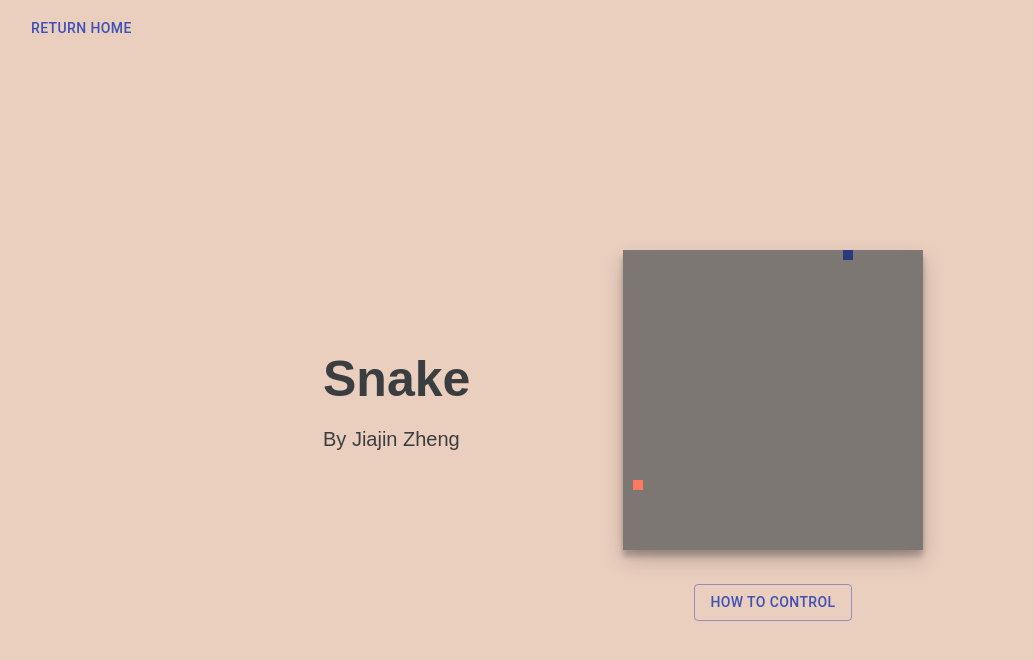
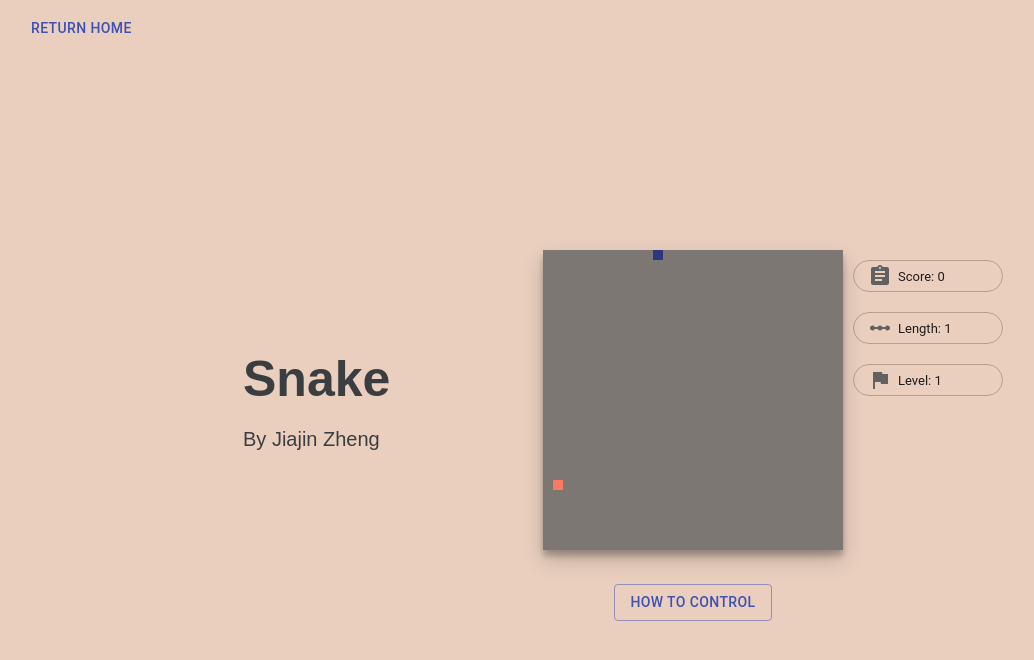
Before and after one commit to jackytsheng/gadget, a React (Create React App) app: page /snake in a window 1280 px wide. Shown: the top 660 px of the page, without its empty margins (17-1051 px from the left). Built offline with nearby package versions, Linux system fonts and the light colour scheme.

Commit message:
update scoring for snake

```diff
--- a/src/components/Snake/Snake.jsx
+++ b/src/components/Snake/Snake.jsx
@@ -47,11 +47,9 @@ const FlexVerticalWrapper = styled.div`
   }
 `;
 
-const FlexVertical = styled.div`
+const Flex = styled.div`
   display: flex;
-  flex-direction: column;
   justify-content: center;
-  align-items: center;
   position: relative;
   margin: 20px 0;
   @media (max-width: 500px) {
@@ -66,9 +64,9 @@ export default () => {
         <Title>Snake</Title>
         <SubTitle>By Jiajin Zheng</SubTitle>
       </FlexVerticalWrapper>
-      <FlexVertical>
+      <Flex>
         <Canvas />
-      </FlexVertical>
+      </Flex>
     </Wrapper>
   );
 };
--- a/src/components/Snake/components/Canvas.jsx
+++ b/src/components/Snake/components/Canvas.jsx
@@ -1,9 +1,11 @@
 import React, { useRef, useEffect, useState } from 'react';
+import { makeStyles, createStyles } from '@material-ui/core/styles';
 import styled from 'styled-components';
 import Button from '@material-ui/core/Button';
 import Chip from '@material-ui/core/Chip';
-import Avatar from '@material-ui/core/Avatar';
-import FlagTwoTone from '@material-ui/icons/FlagTwoTone';
+import AssignmentIcon from '@material-ui/icons/Assignment';
+import AssistantPhoto from '@material-ui/icons/AssistantPhoto';
+import LinearScale from '@material-ui/icons/LinearScale';
 import useSnakeHook from '../hooks/useSnakeHook';
 import Information from './Information';
 import CenterWrapper from '../../../Layout/CenterWrapper';
@@ -16,11 +18,22 @@ const Wrapper = styled.div`
 
 const Record = styled.div`
   position: relative;
-  width: 100%;
+  width: 160px;
   display: flex;
-  justify-content: space-around;
-  margin-top: 30px;
+  flex-direction: column;
+
+  @media (max-width: 850px) {
+    position: fixed;
+    top: 10%;
+    right: 15%;
+  }
+  @media (max-width: 500px) {
+    position: fixed;
+    top: 10px;
+    right: 15%;
+  }
 `;
+
 const Canvas = styled.canvas`
   width: ${({ width }) => width}px;
   height: ${({ height }) => height}px;
@@ -45,6 +58,7 @@ const LosePop = styled.div`
   right: 0;
   background-color: ${POP_BG_COLOR};
 `;
+
 const LostText = styled.div`
   font-size: 25px;
   font-weight: 500;
@@ -52,6 +66,7 @@ const LostText = styled.div`
   color: ${BORDER_COLOR};
   letter-spacing: 0.3px;
 `;
+
 const RestartBtn = styled(Button)`
   margin-top: 15px !important;
   width: 120px;
@@ -70,15 +85,34 @@ const RestartBtn = styled(Button)`
   }
 `;
 
+const useStyles = makeStyles((theme) =>
+  createStyles({
+    avatar: {
+      border: '1px solid #3f51b5',
+      backgroundColor: 'transparent',
+    },
+    chip: {
+      width: '150px',
+      justifyContent: 'flex-start',
+      paddingLeft: '10px',
+      margin: '10px 0 10px 10px',
+      '@media (max-width:850px)': {
+        paddingLeft: 0,
+        margin: '5px 0 5px 5px',
+      },
+      '@media (max-width:500px)': {
+        paddingLeft: 0,
+        margin: '1px 0 1px 1px',
+      },
+    },
+  })
+);
+
 export default () => {
+  const classes = useStyles();
   const canvasRef = useRef(null);
   const [lose, useLose] = useState(false);
-  const [record, useRecord] = useState({ score: 0, level: 1 });
-  const [best, useBestRecord] = useState(
-    localStorage.getItem('Snake-Best')
-      ? JSON.parse(localStorage.getItem('Snake-Best'))
-      : { score: 0, level: 1 }
-  );
+  const [record, useRecord] = useState({ score: 0, level: 1, length: 1 });
   const [clickRestart, useClickRestart] = useState(false);
   // Size of the canvas
   const CANVAS_WIDTH = 300;
@@ -92,9 +126,7 @@ export default () => {
     CANVAS_HEIGHT,
     SCALE,
     useLose,
-    useRecord,
-    useBestRecord,
-    best
+    useRecord
   );
 
   // on Mount
@@ -116,7 +148,7 @@ export default () => {
     useClickRestart(false);
 
     // Reset record
-    useRecord({ score: 0, level: 1 });
+    useRecord({ score: 0, level: 1, length: 1 });
 
     resetGame();
   }, [clickRestart]);
@@ -128,8 +160,9 @@ export default () => {
           <LosePop>
             <PopUpWrapper>
               <LostText>You lost !</LostText>
+              <LostText>Score : {record.score}</LostText>
+              <LostText>Snake Length : {record.length}</LostText>
               <LostText>Level : {record.level}</LostText>
-              <LostText>Score : {record.score}</LostText>
               <RestartBtn
                 variant='outlined'
                 onClick={() => useClickRestart(true)}
@@ -141,26 +174,26 @@ export default () => {
         )}
         <Information />
       </Wrapper>
-      {/* <Record>
-        <Chip icon={<FlagTwoTone />} variant='outlined' label={record.score} />
+      <Record>
         <Chip
-          avatar={<Avatar>Lv</Avatar>}
+          className={classes.chip}
+          icon={<AssignmentIcon />}
+          label={'Score: ' + record.score}
           variant='outlined'
-          label={record.level}
         />
         <Chip
-          color='primary'
-          icon={<FlagTwoTone />}
+          className={classes.chip}
+          icon={<LinearScale />}
+          label={'Length: ' + record.length}
           variant='outlined'
-          label={best.score}
         />
         <Chip
-          color='primary'
-          avatar={<Avatar>Lv</Avatar>}
+          className={classes.chip}
+          icon={<AssistantPhoto />}
+          label={'Level: ' + record.level}
           variant='outlined'
-          label={best.level}
         />
-      </Record> */}
+      </Record>
     </>
   );
 };
--- a/src/components/Snake/hooks/useSnakeHook.js
+++ b/src/components/Snake/hooks/useSnakeHook.js
@@ -2,15 +2,7 @@ import { useEffect, useState, useRef } from 'react';
 import useTouchMoveHook from '../../../hooks/touchMoveHook';
 import useArrowPad from '../../../hooks/arrowPad';
 
-export default (
-  width,
-  height,
-  scale,
-  useLose,
-  useRecord,
-  useBestRecord,
-  previousRecord
-) => {
+export default (width, height, scale, useLose, useRecord) => {
   // Note: This must be divisible
   const rows = height / scale;
   const columns = width / scale;
@@ -26,23 +18,25 @@ export default (
   });
   const snakeTailPosRef = useRef([{ x: 0, y: 0, id: '00' }]);
   const headingRef = useRef('Right');
-  const nextHeadingRef = useRef(null);
+  const curDirectionRef = useRef('Right');
+
   const speedRef = useRef({ xSpeed: scale, ySpeed: 0 });
-  const levelRef = useRef(1);
-  const scoreRef = useRef(0);
+  const lastEatenRef = useRef(Date.now());
+  const recordRef = useRef({ level: 1, length: 1, score: 0 });
+  const intervalRef = useRef(0);
 
   const changeDirection = (direction) => {
-    if (direction === 'Up' && headingRef.current !== 'Down') {
-      nextHeadingRef.current = direction;
+    if (direction === 'Up' && curDirectionRef.current !== 'Down') {
+      headingRef.current = direction;
       speedRef.current = { xSpeed: 0, ySpeed: -scale };
-    } else if (direction === 'Down' && headingRef.current !== 'Up') {
-      nextHeadingRef.current = direction;
+    } else if (direction === 'Down' && curDirectionRef.current !== 'Up') {
+      headingRef.current = direction;
       speedRef.current = { xSpeed: 0, ySpeed: scale };
-    } else if (direction === 'Left' && headingRef.current !== 'Right') {
-      nextHeadingRef.current = direction;
+    } else if (direction === 'Left' && curDirectionRef.current !== 'Right') {
+      headingRef.current = direction;
       speedRef.current = { xSpeed: -scale, ySpeed: 0 };
-    } else if (direction === 'Right' && headingRef.current !== 'Left') {
-      nextHeadingRef.current = direction;
+    } else if (direction === 'Right' && curDirectionRef.current !== 'Left') {
+      headingRef.current = direction;
       speedRef.current = { xSpeed: scale, ySpeed: 0 };
     }
   };
@@ -50,26 +44,7 @@ export default (
   useTouchMoveHook(changeDirection);
   useArrowPad(changeDirection);
 
-  // Scoring system
-  useEffect(() => {
-    const scoreInterval = setInterval(() => {
-      // If not lost
-      if (!checkLose(snakeTailPosRef.current[0].id)) {
-        // Update Scoring & Level
-        updateLevel();
-        if (scoreRef.current > previousRecord.score) {
-          useBestRecord({ score: scoreRef.current, level: levelRef.current });
-        }
-
-        useRecord({ score: scoreRef.current, level: levelRef.current });
-      }
-    }, 500);
-
-    return () => {
-      clearInterval(scoreInterval);
-    };
-  }, []);
-
+  const InitialTime = 400;
   // When ctx is received
   useEffect(() => {
     // Initial tail position is the same as the head
@@ -77,32 +52,42 @@ export default (
       return;
     }
 
-    const timeInterval = Math.floor(300 / (levelRef.current * 0.4 + 1));
-    console.log('Time Interval', timeInterval);
+    console.log('Time Interval', InitialTime);
 
-    const gameInterval = setInterval(() => {
+    intervalRef.current = setInterval(() => {
       // Checkout lose
       const lost = checkLose(snakeTailPosRef.current[0].id);
       if (lost) {
-        if (scoreRef.current > previousRecord.score) {
-          localStorage.setItem(
-            'Snake-Best',
-            JSON.stringify({ score: scoreRef.current, level: levelRef.current })
-          );
-        }
+        useLose(true);
+      } else {
+        update();
+        draw(ctx);
+      }
+    }, InitialTime);
+
+    return () => {
+      clearInterval(intervalRef.current);
+    };
+  }, [ctx]);
+
+  const newInterval = () => {
+    const timeInterval = Math.floor(
+      InitialTime / (recordRef.current.level * 0.4 + 1)
+    );
+    clearInterval(intervalRef.current);
+    console.log('Time Interval', timeInterval);
+
+    intervalRef.current = setInterval(() => {
+      // Checkout lose
+      const lost = checkLose(snakeTailPosRef.current[0].id);
+      if (lost) {
         useLose(true);
       } else {
         update();
         draw(ctx);
       }
     }, timeInterval);
-
-    // Add a listening
-
-    return () => {
-      clearInterval(gameInterval);
-    };
-  }, [ctx, levelRef.current]);
+  };
 
   const resetAll = () => {
     snakePosRef.current = {
@@ -116,8 +101,7 @@ export default (
     snakeTailPosRef.current = [{ x: 0, y: 0, id: '00' }];
     headingRef.current = 'Right';
     speedRef.current = { xSpeed: scale, ySpeed: 0 };
-    levelRef.current = 1;
-    scoreRef.current = 0;
+    recordRef.current = { level: 1, length: 1, score: 0 };
   };
 
   const draw = (ctx) => {
@@ -138,6 +122,7 @@ export default (
   };
 
   const update = () => {
+    curDirectionRef.current = headingRef.current;
     let x = snakePosRef.current.x + speedRef.current.xSpeed;
     let y = snakePosRef.current.y + speedRef.current.ySpeed;
 
@@ -159,24 +144,30 @@ export default (
     // Set head position
     snakePosRef.current = { x, y };
 
-    // Set head direction, so that it won't react to keyboard too sensitively
-    headingRef.current = nextHeadingRef.current;
-
     // If eaten then not need to pop
     !eatenFruit() && snakeTailPosRef.current.pop();
   };
 
-  const calNextScore = () =>
-    Math.floor(
-      50 * (levelRef.current * 0.1 + levelRef.current) * levelRef.current
-    );
+  const UpdateRecord = () => {
+    // Get the time different between fruit eaten
+    const length = snakeTailPosRef.current?.length;
+    let { level, score } = recordRef.current;
+    const newNow = Date.now();
+    score += Math.floor(100000 / (newNow - lastEatenRef.current));
+    lastEatenRef.current = newNow;
 
-  const updateLevel = () => {
-    scoreRef.current += levelRef.current;
-    if (scoreRef.current > calNextScore()) {
-      levelRef.current += 1;
-      console.log('next level threshold', calNextScore());
+    // every 5 fruit, level up
+    const fruitEaten = length - 1;
+    if (fruitEaten % 4 === 0) {
+      // ignore the first
+      if (fruitEaten) {
+        level++;
+        newInterval();
+      }
     }
+
+    recordRef.current = { level, length, score };
+    useRecord(recordRef.current);
   };
 
   const checkLose = (id) => {
@@ -194,16 +185,12 @@ export default (
     const eaten = x === fx && y === fy;
 
     if (eaten) {
-      const bonus = Math.floor(
-        scoreRef.current * 0.03 + levelRef.current * 0.1 + levelRef.current
-      );
-      scoreRef.current += bonus;
-
-      console.log('Current Fruit Bonus:', bonus);
       fruitPosRef.current = {
         x: Math.floor(Math.random() * rows) * scale,
         y: Math.floor(Math.random() * columns) * scale,
       };
+
+      UpdateRecord();
     }
     return eaten;
   };
--- a/src/hooks/arrowPad.ts
+++ b/src/hooks/arrowPad.ts
@@ -4,7 +4,7 @@ enum Direction {
   Up = 'Up',
   Down = 'Down',
   Left = 'Left',
-  Right = 'Right'
+  Right = 'Right',
 }
 
 type ArrowPadPros = Direction | null;
@@ -15,25 +15,30 @@ export default <T>(callback?: (arg: any) => any, moreEvent?: T[]) => {
   const changeDirection = (dir: Direction) => {
     callback && callback(dir);
     directionRef.current = dir;
-  }
+  };
 
   // On mount add the listener
   useEffect(() => {
     console.log('Using Arrow Pad');
     const handleKeydownEvent = (evt: KeyboardEvent) => {
       const direction: any = evt.key.replace('Arrow', '');
-      const directionArray: Array<Direction | T> = [Direction.Up, Direction.Down, Direction.Left, Direction.Right];
+      const directionArray: Array<Direction | T> = [
+        Direction.Up,
+        Direction.Down,
+        Direction.Left,
+        Direction.Right,
+      ];
       if (!(directionArray.concat(moreEvent || []).indexOf(direction) === -1)) {
-        console.log("Key Pressed: ", direction);
+        // console.log("Key Pressed: ", direction);
         changeDirection(direction);
       }
-    }
+    };
 
     document.addEventListener('keydown', handleKeydownEvent);
     return () => {
       document.removeEventListener('keydown', handleKeydownEvent);
-    }
-  }, [])
+    };
+  }, []);
 
   return { direction: directionRef.current };
 };
```
